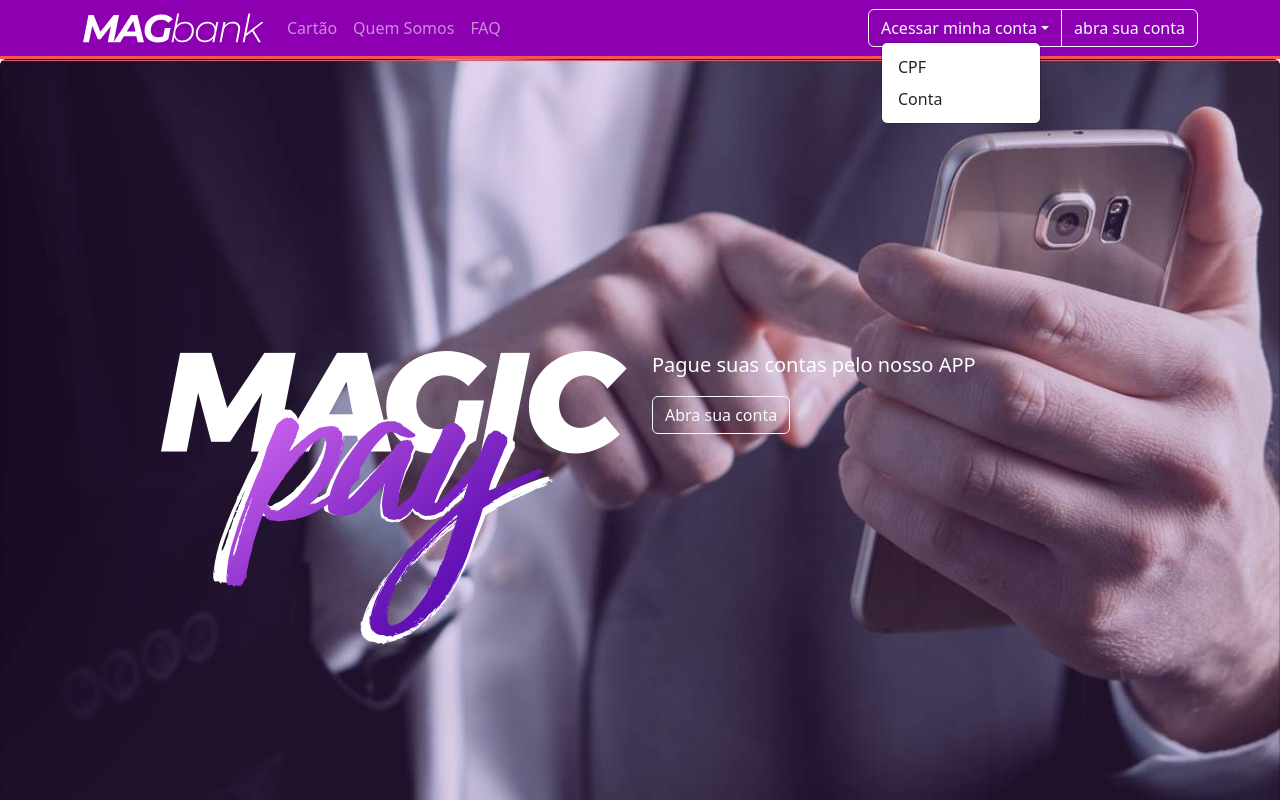
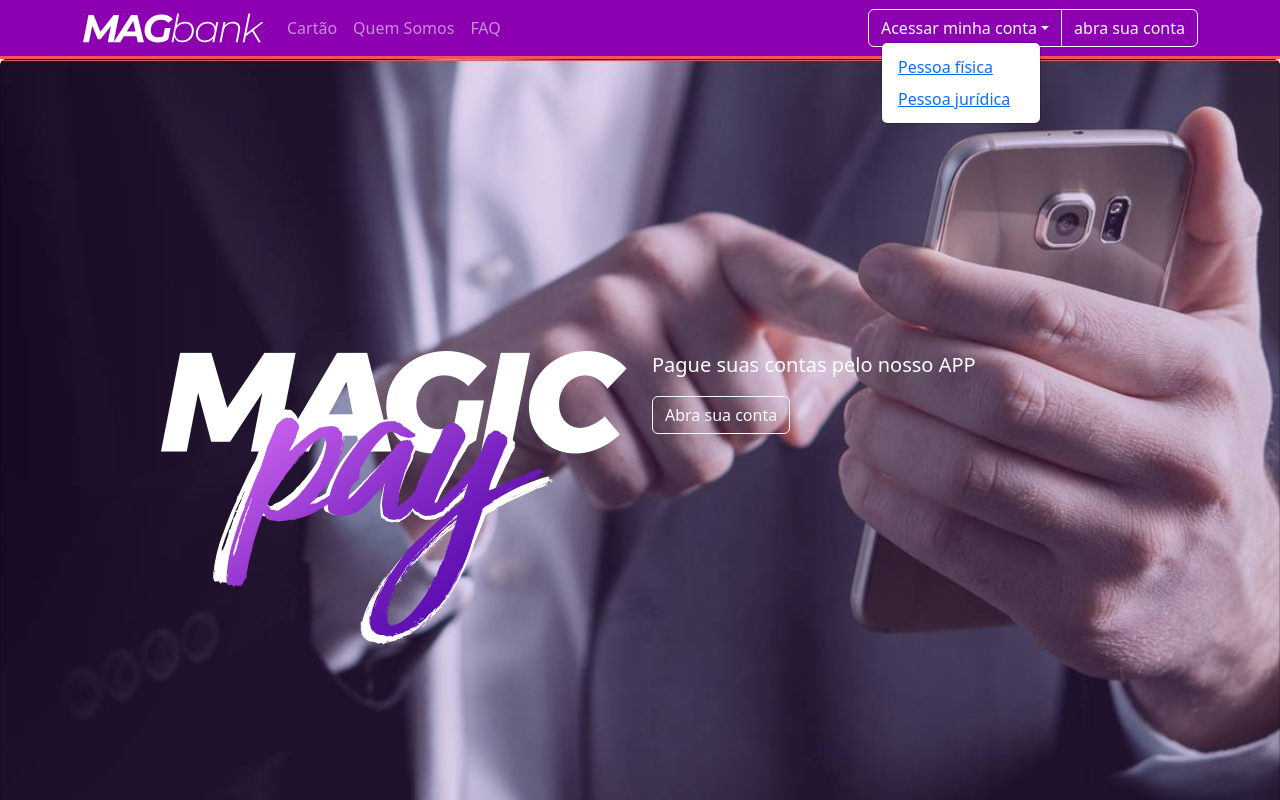
Before and after one commit to ismaelfsjunior/magbank, a React (Create React App) app: page / in a window 1280 px wide. Both pictures are taken after a click on the button "Acessar minha conta". Shown: the top 800 px of the page. Built offline with nearby package versions, Linux system fonts and the light colour scheme.

Commit message:
feat(ROUTER): Created routes.

```diff
--- a/package.json
+++ b/package.json
@@ -16,6 +16,7 @@
     "react-bootstrap": "^2.5.0",
     "react-dom": "^18.2.0",
     "react-icons": "^4.6.0",
+    "react-router-dom": "^6.4.3",
     "react-scripts": "5.0.1",
     "reactstrap": "^9.1.4",
     "sass": "^1.55.0",
--- a/src/App.js
+++ b/src/App.js
@@ -1,9 +1,6 @@
 import React from "react";
+import Routes from "./routes/index";
 import Navbar from "./componets/Navbar/Index.js";
-import Hero from "./componets/Hero/index.js";
-import Main from "./componets/Main/index.js";
-import Institutional from "./componets/Institutional/index.js";
-import Faq from "./componets/Faq/index.js";
 import Footer from "./componets/Footer/index.js";
 import "./App.scss";
 
@@ -12,10 +9,7 @@
   return (
     <div className="App">
       <Navbar />
-      <Hero />
-      <Main />
-      <Institutional />
-      <Faq />
+      <Routes />
       <Footer />
     </div>
   );
--- a/src/componets/Navbar/Index.js
+++ b/src/componets/Navbar/Index.js
@@ -3,19 +3,22 @@
 import AccoutModal from "../AccountModal";
 import './Index.scss';
 import logo from "../../assets/logo.svg";
+import { Link } from "react-router-dom";
 
 const Navigation = () => {
     const [showModal, setShowModal] = useState(false);
     return(
     <Navbar variant="dark" expand="lg">
         <Container>
-            <Navbar.Brand href="#home">
+            <Navbar.Brand>
+                <Link to={'/'}>
                     <img
                         src={logo}
                         height="30"
                         className="d-inline-block align-top"
                         alt="Magbank"
                     />
+                </Link>
             </Navbar.Brand>
             <Navbar.Toggle aria-controls="basic-navbar-nav" />
             <Navbar.Collapse id="basic-navbar-nav">
@@ -27,8 +30,12 @@
                 <ButtonGroup aria-label="Basic example">
                     <Button variant="outline-light">
                         <NavDropdown title="Acessar minha conta">
-                            <NavDropdown.Item href="cpf">CPF</NavDropdown.Item>
-                            <NavDropdown.Item href="conta">Conta</NavDropdown.Item>
+                            <NavDropdown.Item>
+                                <Link to={'/login'}>Pessoa física</Link>
+                            </NavDropdown.Item>
+                            <NavDropdown.Item>
+                                <Link to={'/login'}>Pessoa jurídica</Link>
+                            </NavDropdown.Item>
                         </NavDropdown>
                     </Button>
                     <Button variant="outline-light" onClick={() => setShowModal(true)}>abra sua conta</Button>
--- a/src/index.js
+++ b/src/index.js
@@ -2,11 +2,14 @@
 import ReactDOM from 'react-dom/client';
 import App from './App';
 import reportWebVitals from './reportWebVitals';
+import { BrowserRouter } from "react-router-dom"
 
 const root = ReactDOM.createRoot(document.getElementById('root'));
 root.render(
   <React.StrictMode>
-    <App />
+    <BrowserRouter>
+      <App />
+    </BrowserRouter>
   </React.StrictMode>
 );
 
--- /dev/null
+++ b/src/routes/index.js
@@ -0,0 +1,12 @@
+import { Route, Routes } from "react-router-dom";
+import Home from "../views/Home";
+import Login from "../views/Login";
+
+export default function Rotas() {
+    return(
+        <Routes>
+            <Route path="/" element={<Home />} />
+            <Route path="/login" element={ <Login />} />
+        </Routes>
+    );
+}
--- /dev/null
+++ b/src/views/Home/index.js
@@ -0,0 +1,19 @@
+import React from "react";
+import Hero from "../../componets/Hero/index";
+import Main from "../../componets/Main/index.js";
+import Institutional from "../../componets/Institutional/index.js";
+import Faq from "../../componets/Faq/index.js";
+
+const Home = () => {
+
+  return (
+    <>
+      <Hero />
+      <Main />
+      <Institutional />
+      <Faq />
+    </>
+  );
+}
+
+export default Home;
```
Also changed, not shown: 1 other file (tests, documents, lock files or other folders). Lines whose indentation alone changed are shown as unchanged.
